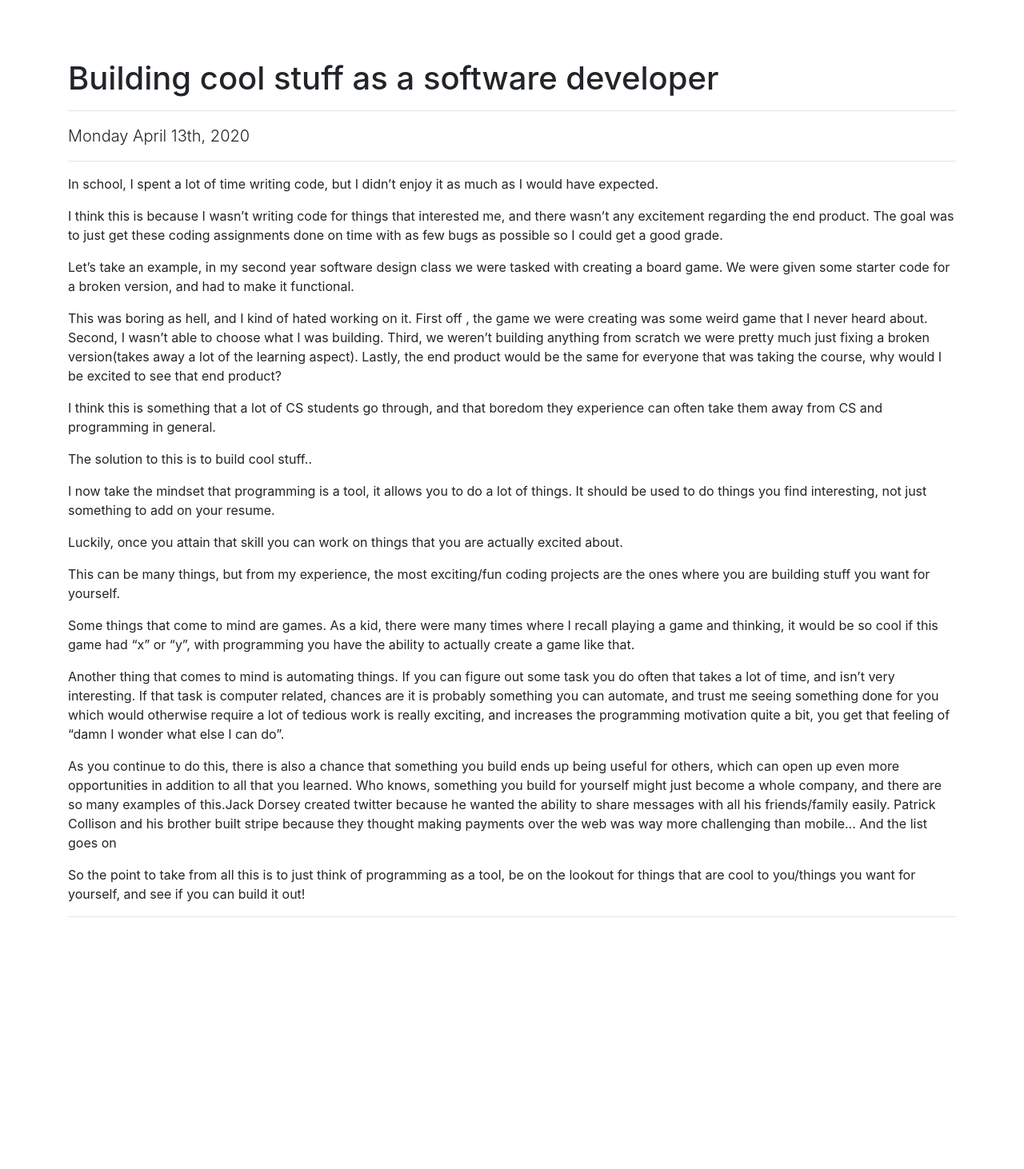
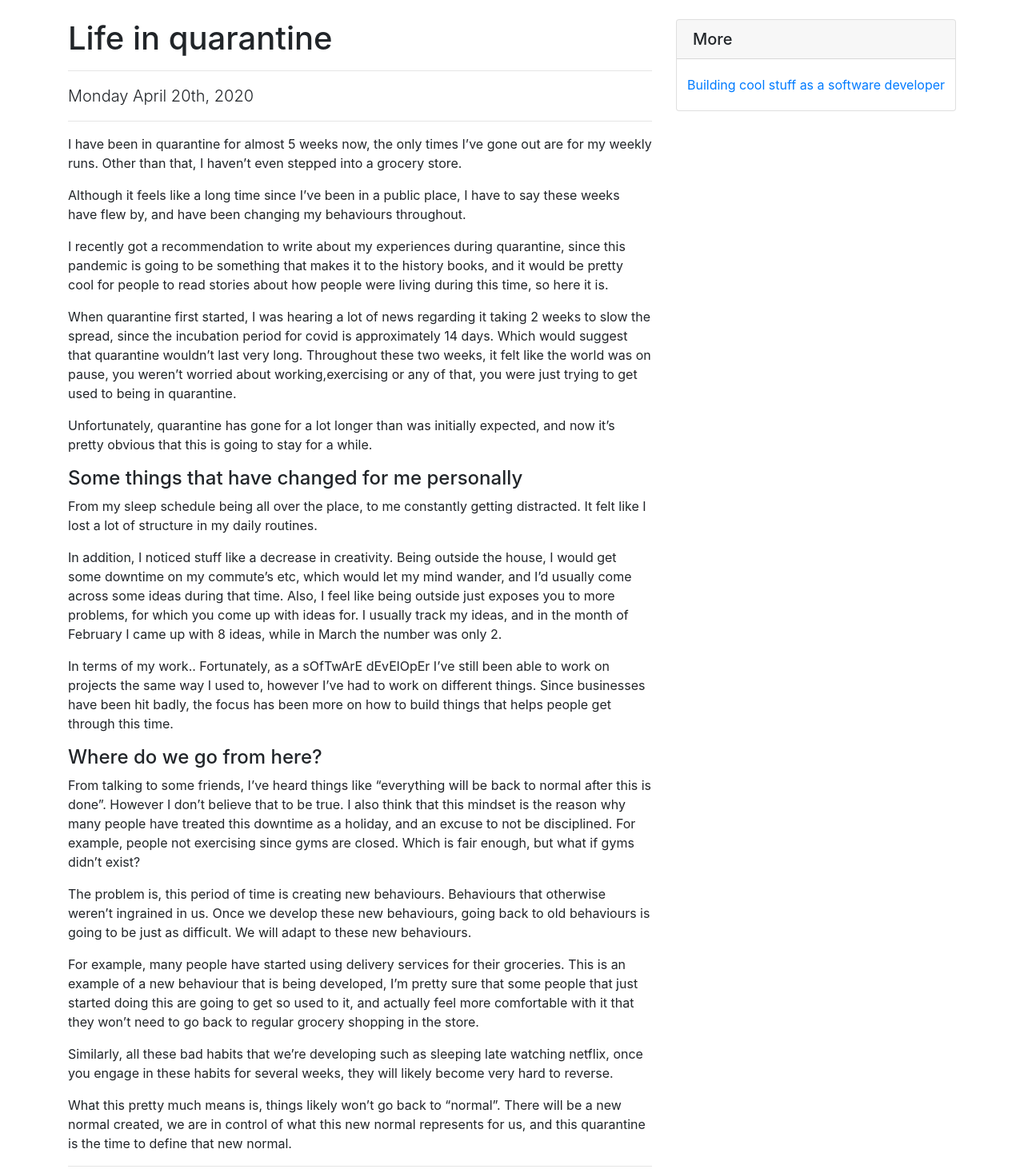
Before and after one commit to moizahmedprojects/moizahmedprojects.github.io, a website: page blog.html in a window 1280 px wide. Shown: the top 1462 px of the page at 80% size. Before the commit the page ends 1163 px from the top, so only its background shows below. Drawn offline with Linux system fonts and the light colour scheme.

Commit message:
april20th

```diff
--- a/blog.html
+++ b/blog.html
@@ -19,18 +19,68 @@
 
 <body>
 
+
   <!-- Navigation -->
 
   <!-- Page Content -->
-  <div class="container">
+  <div  class="container">
 
-    <div class="row">
+    <div  class="row">
 
       <!-- Post Content Column -->
-      <div style = "padding-top:50px;" class="col-lg-12">
+      <div  class="col-lg-8">
 
         <!-- Title -->
-        <h1 class="mt-4">Building cool stuff as a software developer</h1>
+        <h1 class="mt-4">Life in quarantine</h1>
+
+        <hr>
+
+        <!-- Date/Time -->
+        <p class = "lead"> Monday April 20th, 2020</p>
+
+        <hr>
+
+        <!-- Post Content -->
+        <p>I have been in quarantine for almost 5 weeks now, the only times I’ve gone out are for my weekly runs. Other than that, I haven’t even stepped into a grocery store.</p>
+
+        <p>Although it feels like a long time since I’ve been in a public place, I have to say these weeks have flew by, and have been changing my behaviours throughout.</p>
+
+        <p>I recently got a recommendation to write about my experiences during quarantine, since this pandemic is going to be something that makes it to the history books, and it would be pretty cool for people to read stories about how people were living during this time, so here it is.</p>
+
+        <p>When quarantine first started, I was hearing a lot of news regarding it taking 2 weeks to slow the spread, since the incubation period for covid is approximately 14 days. Which would suggest that quarantine wouldn’t last very long. Throughout these two weeks, it felt like the world was on pause, you weren’t worried about working,exercising or any of that, you were just trying to get used to being in quarantine.</p>
+
+        <p>Unfortunately, quarantine has gone for a lot longer than was initially expected, and now it’s pretty obvious that this is going to stay for a while.</p>
+
+        <h4>Some things that have changed for me personally</h4>
+
+        <p>From my sleep schedule being all over the place, to me constantly getting distracted. It felt like I lost a lot of structure in my daily routines.</p>
+
+        <p>In addition, I noticed stuff like a decrease in creativity. Being outside the house, I would get some downtime on my commute’s etc, which would let my mind wander, and I’d usually come across some ideas during that time. Also, I feel like being outside just exposes you to more problems, for which you come up with ideas for. I usually track my ideas, and in the month of February I came up with 8 ideas, while in March the number was only 2.</p>
+
+        <p>In terms of my work.. Fortunately, as a sOfTwArE dEvElOpEr I’ve still been able to work on projects the same way I used to, however I’ve had to work on different things. Since businesses have been hit badly, the focus has been more on how to build things that helps people get through this time.</p>
+
+        <h4>Where do we go from here?</h4>
+
+        <p>From talking to some friends, I’ve heard things like “everything will be back to normal after this is done”. However I don’t believe that to be true. I also think that this mindset is the reason why many people have treated this downtime as a holiday, and an excuse to not be disciplined. For example, people not exercising since gyms are closed. Which is fair enough, but what if gyms didn’t exist?        </p>
+
+        <p>
+          The problem is, this period of time is creating new behaviours. Behaviours that otherwise weren’t ingrained in us. Once we develop these new behaviours, going back to old behaviours is going to be just as difficult. We will adapt to these new behaviours.
+        </p>
+
+        <p>
+          For example, many people have started using delivery services for their groceries. This is an example of a new behaviour that is being developed, I’m pretty sure that some people that just started doing this are going to get so used to it, and actually feel more comfortable with it that they won’t need to go back to regular grocery shopping in the store.
+        </p>
+
+        <p>
+          Similarly, all these bad habits that we’re developing such as sleeping late watching netflix, once you engage in these habits for several weeks, they will likely become very hard to reverse.
+        </p>
+
+        <p>
+          What this pretty much means is, things likely won’t go back to “normal”. There will be a new normal created, we are in control of what this new normal represents for us, and this quarantine is the time to define that new normal.
+        </p>
+        <hr>
+
+        <h1 id = "april13" class="mt-4">Building cool stuff as a software developer</h1>
 
         <!-- Author -->
 
@@ -74,13 +124,9 @@
         <p>So the point to take from all this is to just think of programming as a tool, be on the lookout for things that are cool to you/things you want for yourself, and see if you can build it out!</p>
         <hr>
 
-        <!-- Comments Form -->
-
-        <!-- Single Comment -->
 
 
         <!-- Comment with nested comments -->
-
       </div>
 
       <!-- Sidebar Widgets Column -->
@@ -89,9 +135,18 @@
         <!-- Search Widget -->
 
         <!-- Categories Widget -->
+        <div id = "moreposts" class="card my-4">
+          <h5 class="card-header">More</h5>
+          <div class="card-body">
+            <div class="row">
+              <div style = "margin:0 auto;">
+                <a href = "#april13">Building cool stuff as a software developer</a>
+              </div>
+            </div>
+          </div>
+        </div>
 
         <!-- Side Widget -->
-
 
       </div>
 
@@ -102,10 +157,10 @@
   <!-- /.container -->
 
   <!-- Footer -->
+
   <!-- Bootstrap core JavaScript -->
   <script src="vendor/jquery/jquery.min.js"></script>
   <script src="vendor/bootstrap/js/bootstrap.bundle.min.js"></script>
-
 </body>
 
 </html>
```
Also changed, not shown: ._blog.html.
